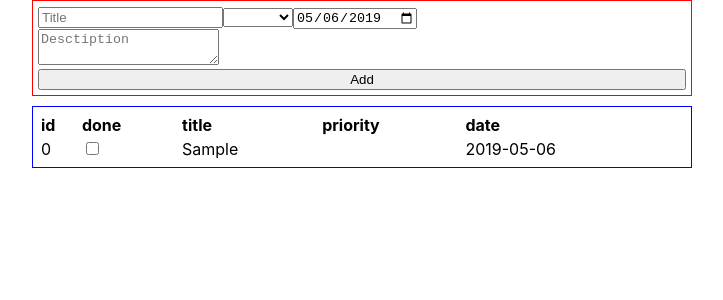
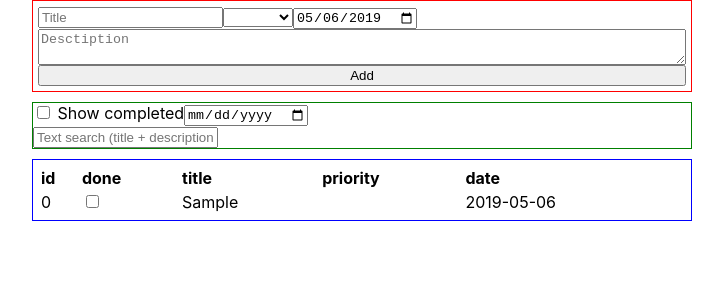
Before and after one commit to StolpnerA/reactjs--minsk-testing-challenge, a React (Create React App) app: page / in a window 1280 px wide. Both pictures are taken after typing "Sample", "Sample" into the empty fields and a click on the input "Add". Shown: the top 300 px of the page, without its empty margins (278-1001 px from the left). Built offline with nearby package versions, Linux system fonts and the light colour scheme.

Commit message:
added filters form and filter by completed and date

```diff
--- a/src/App.js
+++ b/src/App.js
@@ -1,6 +1,7 @@
 import React, { Component } from 'react';
 import './App.css'
 import FormAddTask from './components/FormAddTask';
+import FormFilter from './components/FormFilter';
 import TableItems from './components/TableItems';
 import { updateTasks, getTasks } from './api';
 
@@ -9,6 +10,8 @@ class App extends Component {
     super();
     this.state = {
       items: [],
+      filteredItems: null,
+      filters: {},
     };
 
     getTasks().then((tasks) => {
@@ -20,6 +23,7 @@ class App extends Component {
 
     this.setTask = this.setTask.bind(this);
     this.changeStatusTask = this.changeStatusTask.bind(this);
+    this.changeFilter = this.changeFilter.bind(this);
   }
 
   setTask(task) {
@@ -40,12 +44,46 @@ class App extends Component {
     updateTasks(items);
   }
 
+  changeFilter(value, field) {
+    const filters = Object.assign({}, this.state.filters);
+    if (value) {
+      filters[field] = value;
+    } else {
+      delete filters[field];
+    }
+    this.filtering(filters);
+  }
+
+  filtering(filters) {
+    if (Object.keys(filters).length === 0 && filters.constructor === Object) {
+      this.setState({
+        filteredItems: null,
+        filters,
+      });
+      return;
+    }
+    let filteringItems = this.state.items;
+    Object.keys(filters).forEach(field => {
+      filteringItems = filteringItems.filter(item => {
+        return item[field] === filters[field];
+      })
+    })
+    this.setState({
+      filteredItems: filteringItems,
+      filters,
+    });
+  }
+
   render() {
     return (
       <div className="app">
         <FormAddTask addTask={ this.setTask } />
+        <FormFilter
+          isShow={ Boolean(this.state.items.length) }
+          changeFilter={ this.changeFilter }
+        />
         <TableItems
-          items={ this.state.items }
+          items={ this.state.filteredItems || this.state.items }
           changeStatusTask={ this.changeStatusTask }
         />
       </div>
--- a/src/components/FormAddTask.js
+++ b/src/components/FormAddTask.js
@@ -65,13 +65,11 @@ class FormAddTask extends Component {
             />
           </div>
         </div>
-        <div>
-          <textarea
-            placeholder="Desctiption"
-            value={ this.state.description }
-            onChange={ (e) => this.handlerChange(e, 'description') }
-          />
-        </div>
+        <textarea
+          placeholder="Desctiption"
+          value={ this.state.description }
+          onChange={ (e) => this.handlerChange(e, 'description') }
+        />
         <input
           type="submit"
           value="Add"
--- /dev/null
+++ b/src/components/FormFilter.css
@@ -0,0 +1,4 @@
+.formFilter {
+  margin-top: 10px;
+  border: solid 1px green;
+}
--- /dev/null
+++ b/src/components/FormFilter.js
@@ -0,0 +1,40 @@
+import React, { Component } from 'react';
+import './FormFilter.css'
+
+class FormFilter extends Component {
+  constructor(props) {
+    super(props);
+
+    this.handlerChange = this.handlerChange.bind(this);
+  }
+
+  handlerChange(value, field) {
+    if (!value) {
+      value = null;
+    }
+    this.props.changeFilter(value, field);
+  }
+
+  render() {
+    if (!this.props.isShow) return null;
+
+    return (
+      <div className="formFilter">
+        <div>
+          <input
+            type="checkbox"
+            onChange={ (e) => this.handlerChange(e.target.checked, 'done') }/> Show completed
+          <input
+            type="date"
+            onChange={ (e) => this.handlerChange(e.target.value, 'date') }
+          />
+        </div>
+        <input
+          type="text"
+          placeholder="Text search (title + description)"/>
+      </div>
+    )
+  }
+}
+
+export default FormFilter;
```
